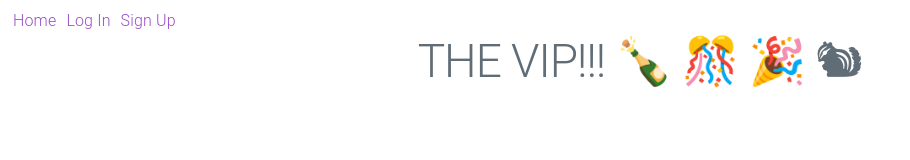
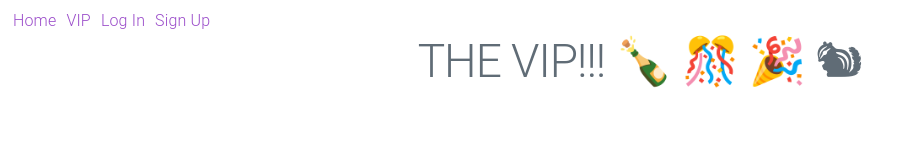
Before and after one commit to philuchansky/react-express-jwt, a React (Create React App) app in the folder client/: page /vip in a window 1280 px wide. Shown: the top 160 px of the page, without its empty margins (0-910 px from the left). Built offline with nearby package versions, Linux system fonts and the light colour scheme.

Commit message:
VIP link

```diff
--- a/client/src/App.js
+++ b/client/src/App.js
@@ -12,6 +12,7 @@ class App extends Component {
       <div className="App">
         <div>
           <Link to="/">Home</Link>
+          <Link to="/vip">VIP</Link>
           <Link to="/login">Log In</Link>
           <Link to="/signup">Sign Up</Link>
         </div>
```
